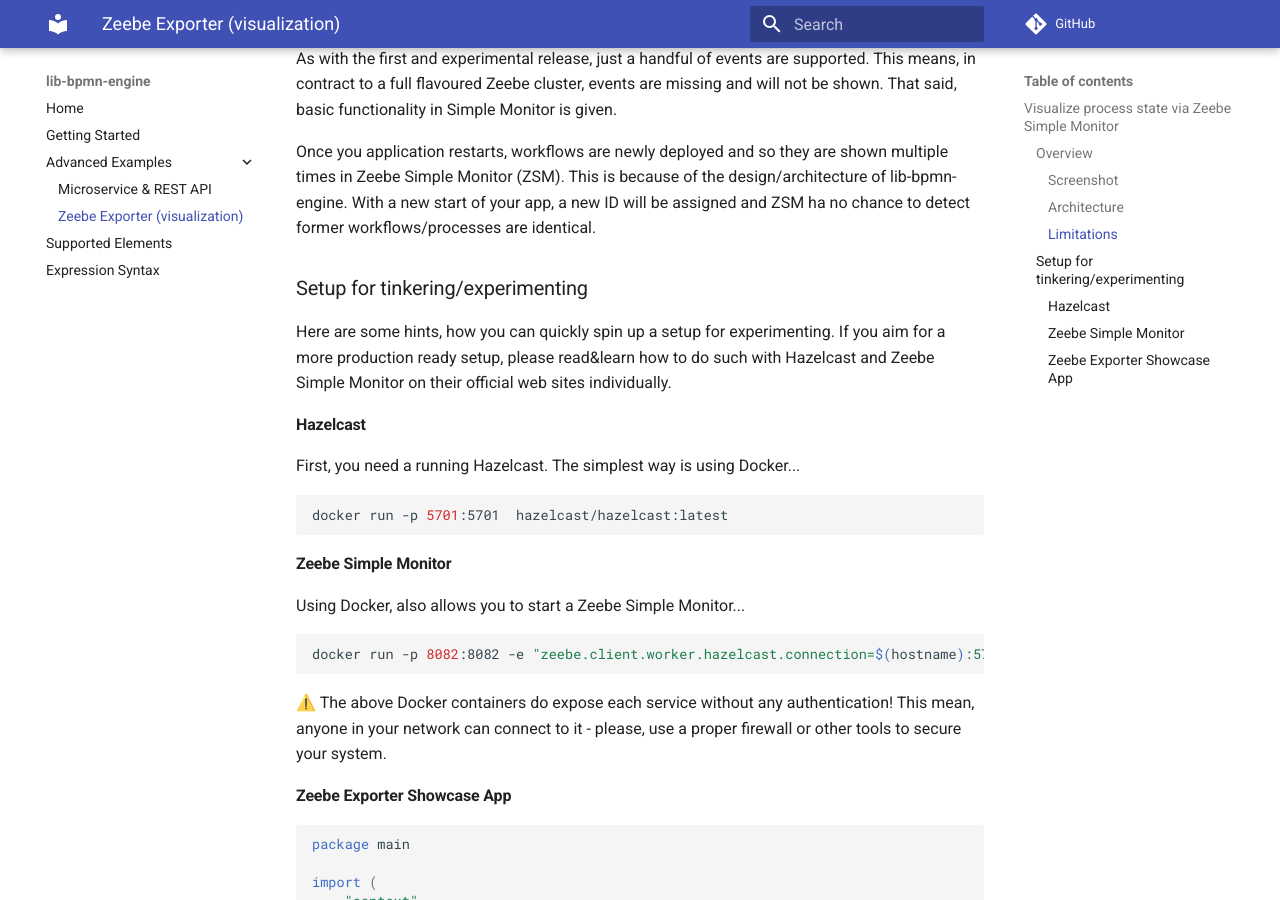
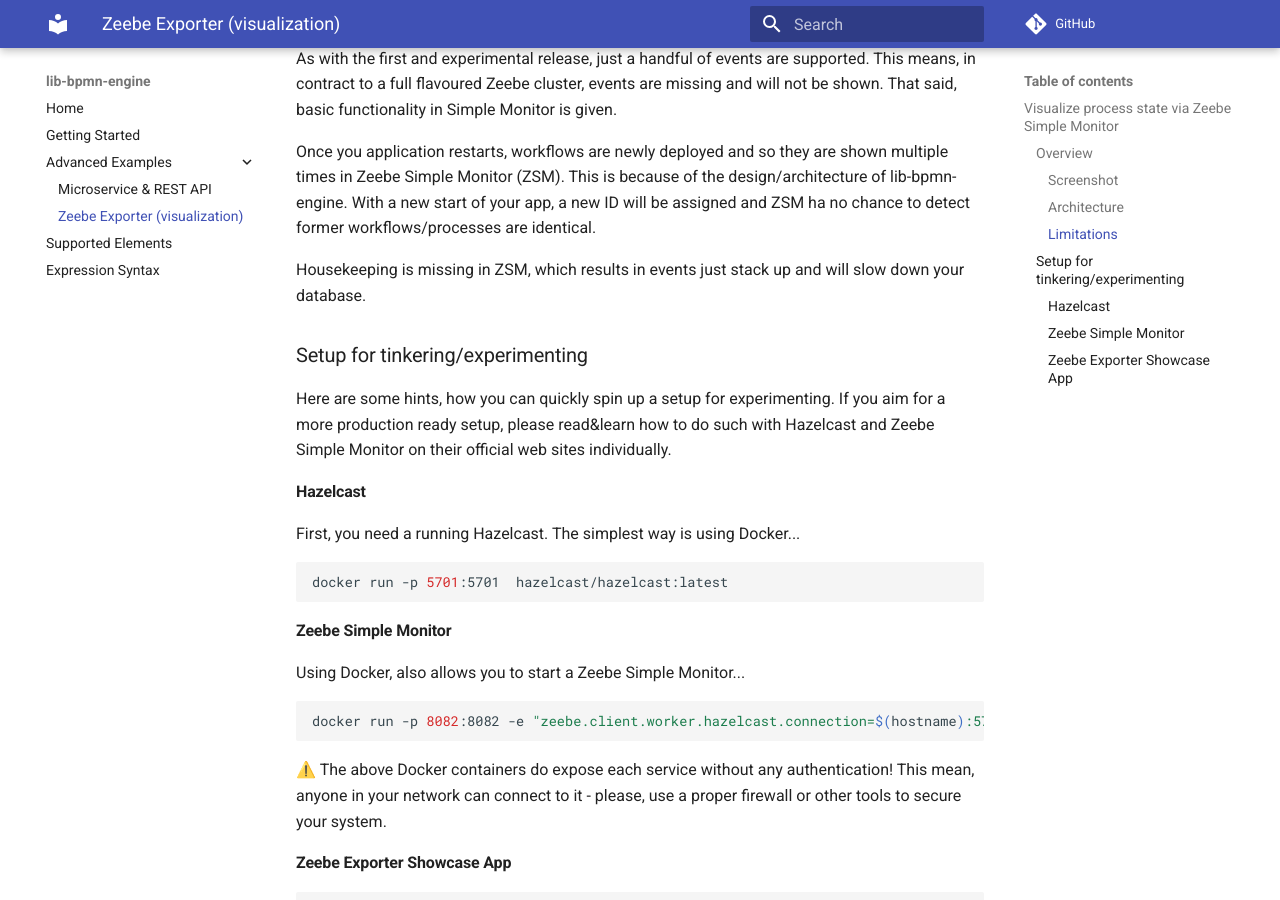
Before and after one commit to nitram509/lib-bpmn-engine, an MkDocs documentation site: the page built from docs/advanced-zeebe.md, in a window 1280 px wide and 900 px high, scrolled down 1520 px. Built offline with MkDocs 1.6.1 and Material for MkDocs 9.7.7, drawn with Linux system fonts in a browser that asks for light colours; comment, search, counter and statistics services are not loaded.

Commit message:
more limitations

```diff
--- a/docs/advanced-zeebe.md
+++ b/docs/advanced-zeebe.md
@@ -41,6 +41,8 @@
 multiple times in Zeebe Simple Monitor (ZSM). This is because of the design/architecture
 of lib-bpmn-engine. With a new start of your app, a new ID will be assigned
 and ZSM ha no chance to detect former workflows/processes are identical.
+
+Housekeeping is missing in ZSM, which results in events just stack up and will slow down your database.
 
 ### Setup for tinkering/experimenting
 
```
